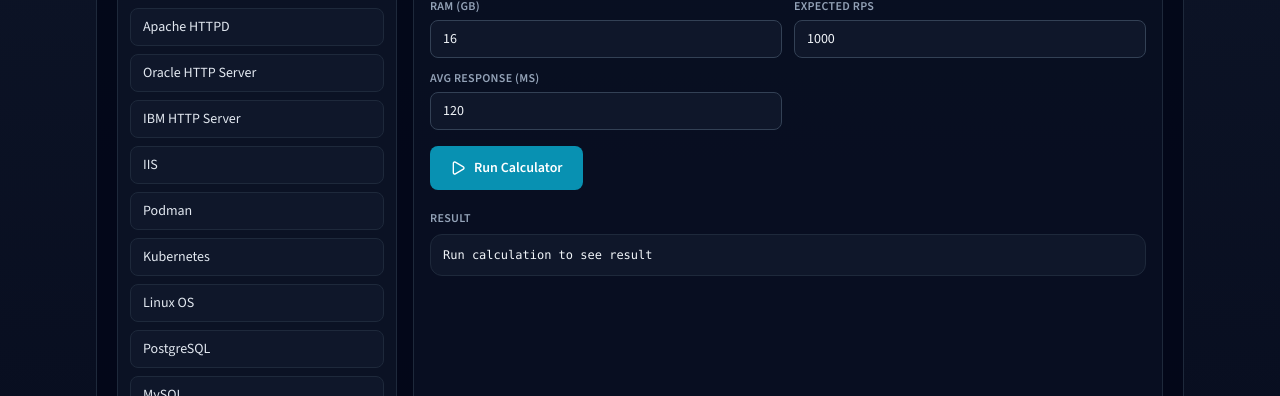
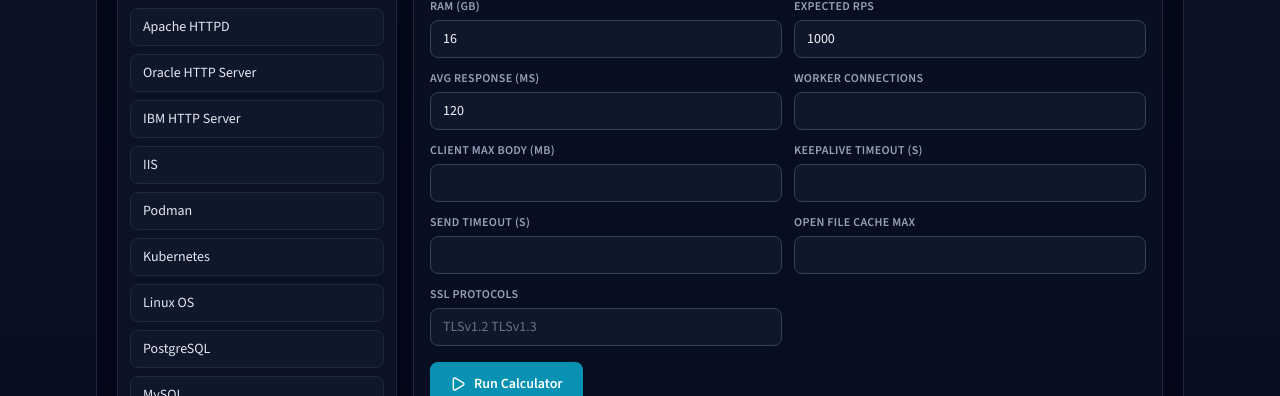
Before and after one commit to thrinathadevops/VERTEX, a Next.js app in the folder varex_frontend/: page /calculator in a window 1280 px wide. Shown: the part 381-777 px from the top of the page. Built offline with nearby package versions, Linux system fonts and the light colour scheme; no server answers.

Commit message:
calculator os related

```diff
--- a/varex_frontend/app/calculator/page.tsx
+++ b/varex_frontend/app/calculator/page.tsx
@@ -34,14 +34,119 @@
 ];
 
 const CALCULATORS: CalculatorConfig[] = [
-  { key: "nginx", label: "NGINX", profiles: [{ key: "new", label: "New" }, { key: "existing", label: "Existing" }], fields: COMMON_FIELDS },
-  { key: "redis", label: "Redis", profiles: [{ key: "new", label: "New" }, { key: "existing", label: "Existing" }], fields: [...COMMON_FIELDS, { key: "estimated_keys", label: "Estimated Keys", type: "number", min: 1, step: 1 }] },
+  {
+    key: "nginx",
+    label: "NGINX",
+    profiles: [{ key: "new", label: "New" }, { key: "existing", label: "Existing" }],
+    fields: [
+      ...COMMON_FIELDS,
+      { key: "worker_connections", label: "Worker Connections", type: "number", min: 512, step: 1 },
+      { key: "client_max_body_size_mb", label: "Client Max Body (MB)", type: "number", min: 1, step: 1 },
+      { key: "keepalive_timeout_s", label: "Keepalive Timeout (s)", type: "number", min: 5, step: 1 },
+      { key: "send_timeout_s", label: "Send Timeout (s)", type: "number", min: 5, step: 1 },
+      { key: "open_file_cache_max", label: "Open File Cache Max", type: "number", min: 1000, step: 1 },
+      { key: "ssl_protocols", label: "SSL Protocols", type: "text", placeholder: "TLSv1.2 TLSv1.3" },
+    ],
+  },
+  {
+    key: "redis",
+    label: "Redis",
+    profiles: [{ key: "new", label: "New" }, { key: "existing", label: "Existing" }],
+    fields: [
+      ...COMMON_FIELDS,
+      { key: "estimated_keys", label: "Estimated Keys", type: "number", min: 1, step: 1 },
+      { key: "maxmemory_gb", label: "Max Memory (GB)", type: "number", min: 1, step: 1 },
+      { key: "maxmemory_policy", label: "Eviction Policy", type: "select", options: ["allkeys-lru", "volatile-lru", "noeviction"] },
+      { key: "appendonly", label: "Append Only", type: "boolean" },
+      { key: "protected_mode", label: "Protected Mode", type: "boolean" },
+      { key: "timeout_s", label: "Idle Timeout (s)", type: "number", min: 0, step: 1 },
+    ],
+  },
   { key: "tomcat", label: "Tomcat", profiles: [{ key: "new", label: "New" }, { key: "existing", label: "Existing" }], fields: COMMON_FIELDS },
-  { key: "httpd", label: "Apache HTTPD", profiles: [{ key: "new", label: "New" }, { key: "existing", label: "Existing" }], fields: COMMON_FIELDS },
-  { key: "ohs", label: "Oracle HTTP Server", profiles: [{ key: "new", label: "New" }, { key: "new-fusion", label: "New Fusion" }, { key: "existing", label: "Existing" }], fields: COMMON_FIELDS },
-  { key: "ihs", label: "IBM HTTP Server", profiles: [{ key: "new", label: "New" }, { key: "new-liberty", label: "New Liberty" }, { key: "existing", label: "Existing" }], fields: COMMON_FIELDS },
-  { key: "iis", label: "IIS", profiles: [{ key: "new-core", label: "New Core" }, { key: "new-fx", label: "New Framework" }, { key: "existing", label: "Existing" }], fields: [...COMMON_FIELDS, { key: "os_type", label: "OS Type", type: "text", placeholder: "windows-server-2022" }] },
-  { key: "podman", label: "Podman", profiles: [{ key: "new-web", label: "New Web" }, { key: "new-database", label: "New Database" }, { key: "existing", label: "Existing" }], fields: [...COMMON_FIELDS, { key: "replicas", label: "Replicas", type: "number", min: 1, step: 1 }] },
+  {
+    key: "httpd",
+    label: "Apache HTTPD",
+    profiles: [{ key: "new", label: "New" }, { key: "existing", label: "Existing" }],
+    fields: [
+      ...COMMON_FIELDS,
+      { key: "limit_request_line_kb", label: "Limit Request Line (KB)", type: "number", min: 8, step: 1 },
+      { key: "limit_request_field_size_kb", label: "Limit Header Field (KB)", type: "number", min: 8, step: 1 },
+      { key: "limit_request_body_kb", label: "Limit Request Body (KB)", type: "number", min: 1024, step: 1 },
+      { key: "timeout_s", label: "Timeout (s)", type: "number", min: 10, step: 1 },
+      { key: "keep_alive_timeout_s", label: "Keepalive Timeout (s)", type: "number", min: 5, step: 1 },
+      { key: "max_keep_alive_requests", label: "Max Keepalive Requests", type: "number", min: 100, step: 1 },
+    ],
+  },
+  {
+    key: "ohs",
+    label: "Oracle HTTP Server",
+    profiles: [{ key: "new", label: "New" }, { key: "new-fusion", label: "New Fusion" }, { key: "existing", label: "Existing" }],
+    fields: [
+      ...COMMON_FIELDS,
+      { key: "limit_request_line_kb", label: "Limit Request Line (KB)", type: "number", min: 8, step: 1 },
+      { key: "limit_request_field_size_kb", label: "Limit Header Field (KB)", type: "number", min: 8, step: 1 },
+      { key: "limit_request_body_kb", label: "Limit Request Body (KB)", type: "number", min: 1024, step: 1 },
+      { key: "timeout_s", label: "Timeout (s)", type: "number", min: 10, step: 1 },
+      { key: "keep_alive_timeout_s", label: "Keepalive Timeout (s)", type: "number", min: 5, step: 1 },
+      { key: "max_keep_alive_requests", label: "Max Keepalive Requests", type: "number", min: 100, step: 1 },
+      { key: "max_client", label: "Max Client", type: "number", min: 150, step: 1 },
+      { key: "max_requests_per_child", label: "Max Requests Per Child", type: "number", min: 1000, step: 1 },
+      { key: "send_buffer_size_kb", label: "Send Buffer Size (KB)", type: "number", min: 16, step: 0.01 },
+      { key: "receive_buffer_size_kb", label: "Receive Buffer Size (KB)", type: "number", min: 16, step: 0.01 },
+    ],
+  },
+  {
+    key: "ihs",
+    label: "IBM HTTP Server",
+    profiles: [{ key: "new", label: "New" }, { key: "new-liberty", label: "New Liberty" }, { key: "existing", label: "Existing" }],
+    fields: [
+      ...COMMON_FIELDS,
+      { key: "limit_request_line_kb", label: "Limit Request Line (KB)", type: "number", min: 8, step: 1 },
+      { key: "limit_request_field_size_kb", label: "Limit Header Field (KB)", type: "number", min: 8, step: 1 },
+      { key: "limit_request_body_kb", label: "Limit Request Body (KB)", type: "number", min: 1024, step: 1 },
+      { key: "timeout_s", label: "Timeout (s)", type: "number", min: 10, step: 1 },
+      { key: "keep_alive_timeout_s", label: "Keepalive Timeout (s)", type: "number", min: 5, step: 1 },
+      { key: "max_keep_alive_requests", label: "Max Keepalive Requests", type: "number", min: 100, step: 1 },
+      { key: "max_request_workers", label: "Max Request Workers", type: "number", min: 150, step: 1 },
+      { key: "max_connections_per_child", label: "Max Connections/Child", type: "number", min: 1000, step: 1 },
+      { key: "listen_backlog", label: "Listen Backlog", type: "number", min: 128, step: 1 },
+    ],
+  },
+  {
+    key: "iis",
+    label: "IIS",
+    profiles: [{ key: "new-core", label: "New Core" }, { key: "new-fx", label: "New Framework" }, { key: "existing", label: "Existing" }],
+    fields: [
+      ...COMMON_FIELDS,
+      { key: "os_type", label: "OS Type", type: "text", placeholder: "windows-server-2022" },
+      { key: "max_url_length_kb", label: "Max URL Length (KB)", type: "number", min: 1, step: 1 },
+      { key: "max_query_string_kb", label: "Max Query Length (KB)", type: "number", min: 1, step: 1 },
+      { key: "max_request_headers_kb", label: "Max Headers (KB)", type: "number", min: 4, step: 1 },
+      { key: "max_allowed_content_length_mb", label: "Max Content Length (MB)", type: "number", min: 1, step: 1 },
+      { key: "connection_timeout_s", label: "Connection Timeout (s)", type: "number", min: 10, step: 1 },
+      { key: "idle_timeout_min", label: "Idle Timeout (min)", type: "number", min: 1, step: 1 },
+      { key: "max_concurrent_requests", label: "Max Concurrent Requests", type: "number", min: 500, step: 1 },
+      { key: "allow_double_escaping", label: "Allow Double Escaping", type: "boolean" },
+      { key: "enable_keep_alive", label: "Enable Keepalive", type: "boolean" },
+    ],
+  },
+  {
+    key: "podman",
+    label: "Podman",
+    profiles: [{ key: "new-web", label: "New Web" }, { key: "new-database", label: "New Database" }, { key: "existing", label: "Existing" }],
+    fields: [
+      ...COMMON_FIELDS,
+      { key: "replicas", label: "Replicas", type: "number", min: 1, step: 1 },
+      { key: "cgroup_manager", label: "Cgroup Manager", type: "select", options: ["systemd", "cgroupfs"] },
+      { key: "events_backend", label: "Events Backend", type: "select", options: ["journald", "file"] },
+      { key: "pids_limit", label: "PIDs Limit", type: "number", min: 256, step: 1 },
+      { key: "storage_max_size_gb", label: "Storage Max (GB)", type: "number", min: 1, step: 1 },
+      { key: "storage_driver", label: "Storage Driver", type: "select", options: ["overlay2", "overlay", "btrfs"] },
+      { key: "log_size_max_mb", label: "Max Log Size (MB)", type: "number", min: 10, step: 1 },
+      { key: "default_nofile_soft", label: "nofile Soft", type: "number", min: 1024, step: 1 },
+      { key: "default_nofile_hard", label: "nofile Hard", type: "number", min: 1024, step: 1 },
+    ],
+  },
   { key: "k8s", label: "Kubernetes", profiles: [{ key: "new-web", label: "New Web" }, { key: "new-database", label: "New Database" }, { key: "existing", label: "Existing" }], fields: [...COMMON_FIELDS, { key: "replicas", label: "Replicas", type: "number", min: 1, step: 1 }] },
   { key: "os", label: "Linux OS", profiles: [{ key: "new-web", label: "New Web" }, { key: "new-database", label: "New Database" }, { key: "existing", label: "Existing" }], fields: [...COMMON_FIELDS, { key: "workload_type", label: "Workload Type", type: "select", options: ["web", "database"] }] },
   { key: "postgresql", label: "PostgreSQL", profiles: [{ key: "new", label: "New" }, { key: "existing", label: "Existing" }], fields: [...COMMON_FIELDS, { key: "connections", label: "Connections", type: "number", min: 50, step: 1 }] },
@@ -154,6 +259,40 @@
       lines.push("Minor Recommendations:");
       for (const p of result.minor_params) {
         lines.push(`- ${p.name}: ${p.recommended} (${p.reason})`);
+      }
+    }
+    if (Array.isArray(result.recommended_params) && result.recommended_params.length > 0) {
+      lines.push("");
+      lines.push("Detailed Parameter Recommendations:");
+      for (const p of result.recommended_params) {
+        const impact = p.impact ? ` [${p.impact}]` : "";
+        lines.push(`- ${p.name}: ${p.recommended}${impact}${p.details ? ` (${p.details})` : ""}`);
+      }
+    }
+
+    const skip = new Set([
+      "calculator",
+      "mode",
+      "summary",
+      "estimated_concurrency",
+      "workers",
+      "max_connections",
+      "config_snippet",
+      "major_params",
+      "medium_params",
+      "minor_params",
+      "recommended_params",
+      "audit_findings",
+    ]);
+    const extraKeys = Object.keys(result).filter((k) => !skip.has(k));
+    if (extraKeys.length > 0) {
+      lines.push("");
+      lines.push("Additional Outputs:");
+      for (const k of extraKeys) {
+        const v = result[k];
+        if (typeof v === "string" || typeof v === "number" || typeof v === "boolean") {
+          lines.push(`- ${k}: ${String(v)}`);
+        }
       }
     }
     if (Array.isArray(result.audit_findings) && result.audit_findings.length > 0) {
```
Also changed, not shown: 1 other file (tests, documents, lock files or other folders).
